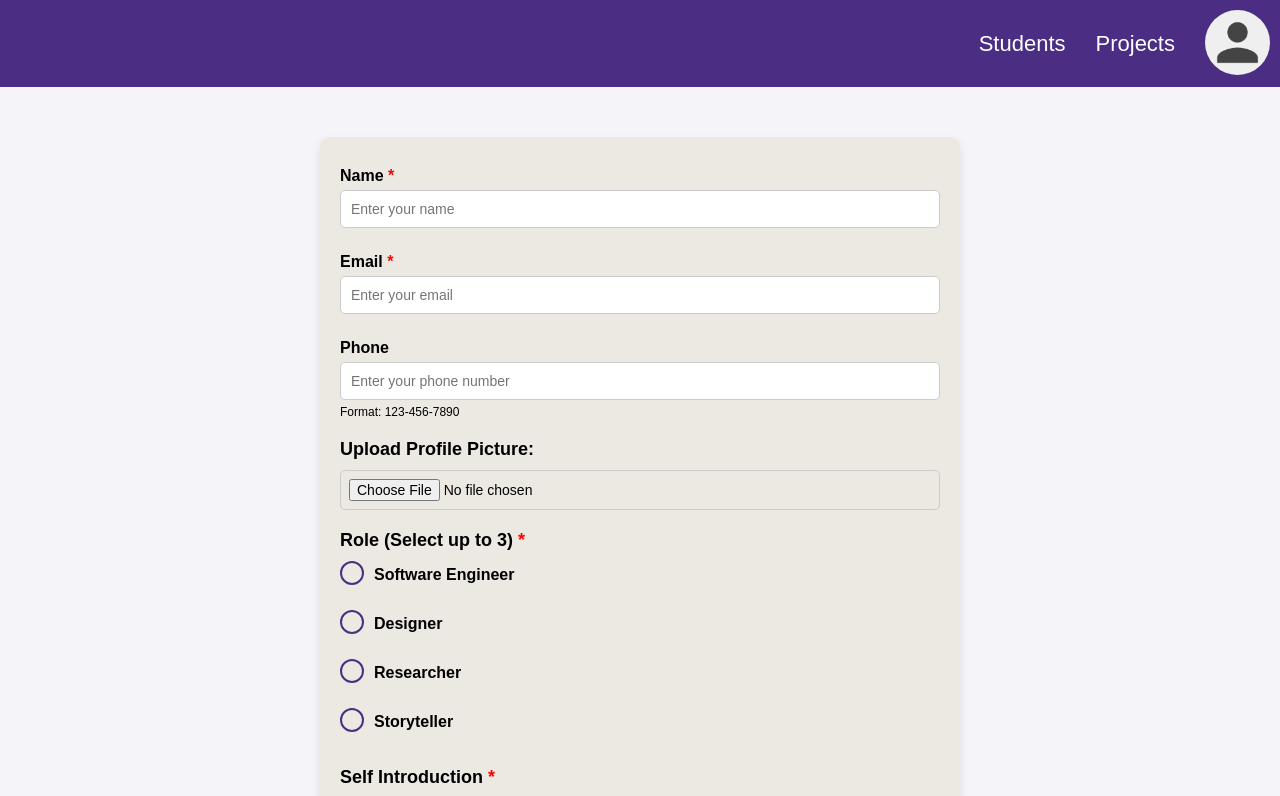
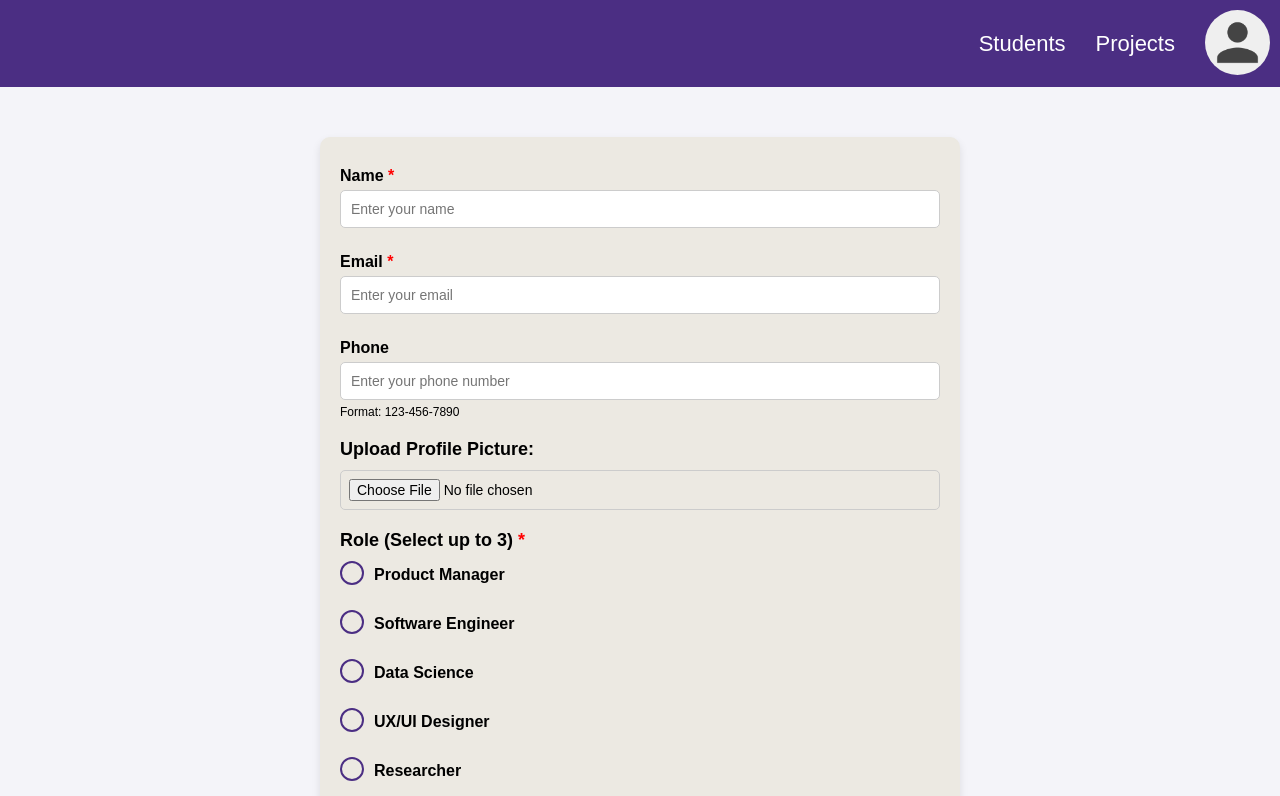
Before and after one commit to meepsterleapster/INFO441-GroupFormationProject, a React (Create React App) app: page /profile in a window 1280 px wide. Shown: the top 796 px of the page. Built offline with nearby package versions, Linux system fonts and the light colour scheme.

Commit message:
Fixed naming and added new roles

```diff
--- a/src/component/Profile.js
+++ b/src/component/Profile.js
@@ -147,20 +147,24 @@ export function UploadProfile(props){
             <div className="roles">
                 <legend>Role (Select up to 3) <span style={{ color: "red" }}>*</span></legend>
                 <label>
+                    <input type="checkbox" name="role" defaultValue="product-manager" onChange={handleRoleChange}/>
+                    <span>Product Manager</span>
+                </label>
+                <label>
                     <input type="checkbox" name="role" defaultValue="software-engineer" onChange={handleRoleChange}/>
                     <span>Software Engineer</span>
                 </label>
                 <label>
+                    <input type="checkbox" name="role" defaultValue="data-science" onChange={handleRoleChange}/>
+                    <span>Data Science</span>
+                </label>
+                <label>
                     <input type="checkbox" name="role" defaultValue="designer" onChange={handleRoleChange}/>
-                    <span>Designer</span>
+                    <span>UX/UI Designer</span>
                 </label>
                 <label>
                     <input type="checkbox" name="role" defaultValue="researcher" onChange={handleRoleChange}/>
                     <span>Researcher</span>
-                </label>
-                <label>
-                    <input type="checkbox" name="role" defaultValue="storyteller" onChange={handleRoleChange}/>
-                    <span>Storyteller</span>
                 </label>
             </div>
             <div className="self-introduction">
--- a/src/data/studentdata.json
+++ b/src/data/studentdata.json
@@ -3,7 +3,7 @@
         "name": "Ding Zhen",
         "email": "jicnw@uw.edu",
         "phone": 4258667534,
-        "roles": ["softerware Engineer", "designer", "killer"],
+        "roles": ["Software Engineer", "Designer"],
         "intro": "a good entertainer",
         "proImage": "./img/DSC04650.JPG"
       },
@@ -12,7 +12,7 @@
         "name": "Changshu Anuo",
         "email": "jiccdnw@uw.edu",
         "phone": 4259667534,
-        "roles": ["softerware engineer", "designer"],
+        "roles": ["Researcher", "Designer"],
         "intro": "a good entertainer",
         "proImage": "/img/Steve.jpg"
       },
@@ -21,7 +21,7 @@
         "name": "Xiang Zuo",
         "email": "jicnfdw@uw.edu",
         "phone": 4258607534,
-        "roles": ["softerware engineer", "designer"],
+        "roles": ["Software Engineer", "Researcher"],
         "intro": "a good entertainer",
         "proImage": "/img/Steve.jpg"
       },
@@ -30,7 +30,7 @@
         "name": "Ding Ding",
         "email": "jicnfdcdw@uw.edu",
         "phone": 4258666534,
-        "roles": ["softerware engineer", "storyteller"],
+        "roles": ["Product Manager", "Researcher"],
         "intro": "a good entertainer",
         "proImage": "/img/Steve.jpg"
       }
```
